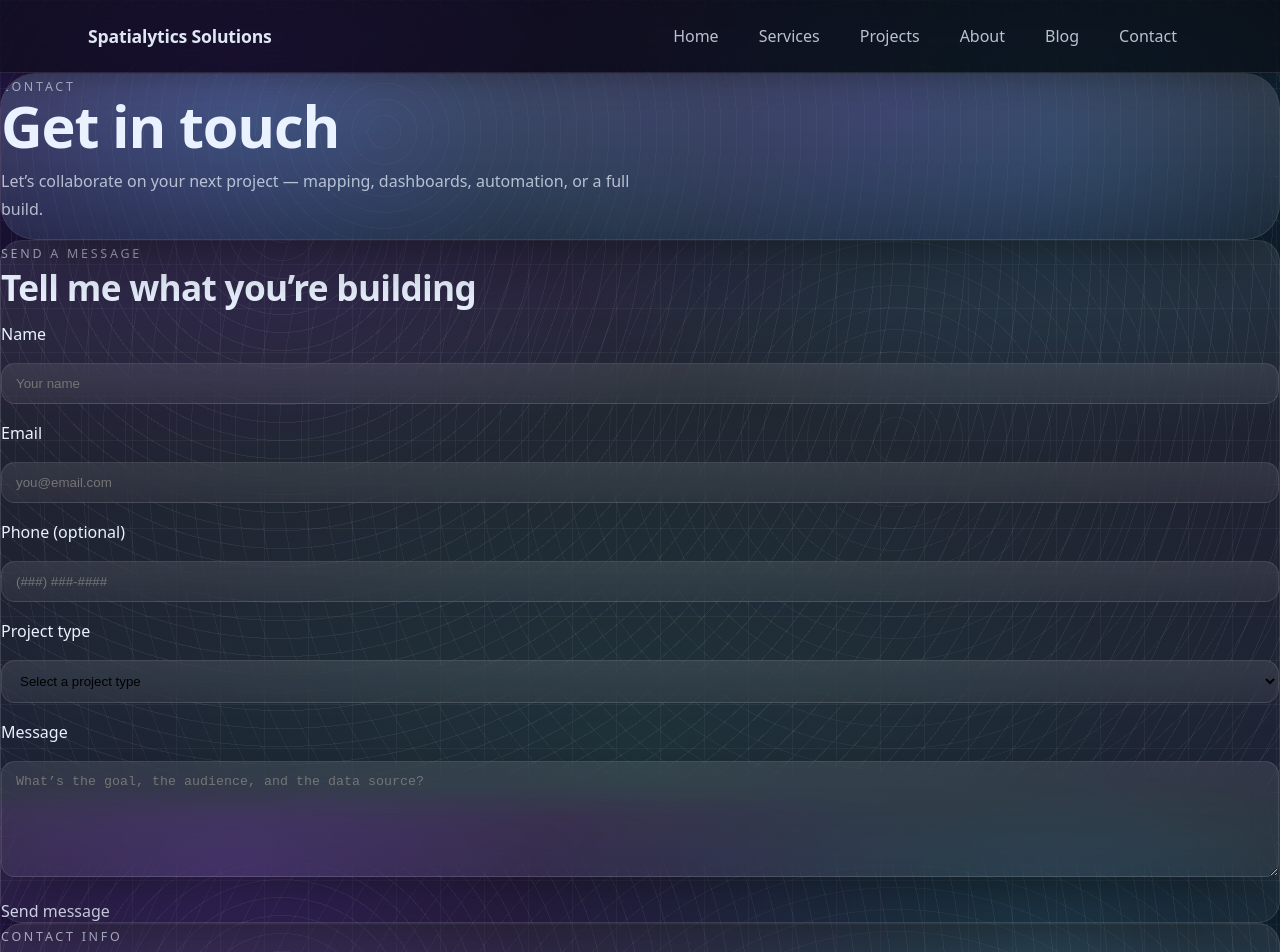
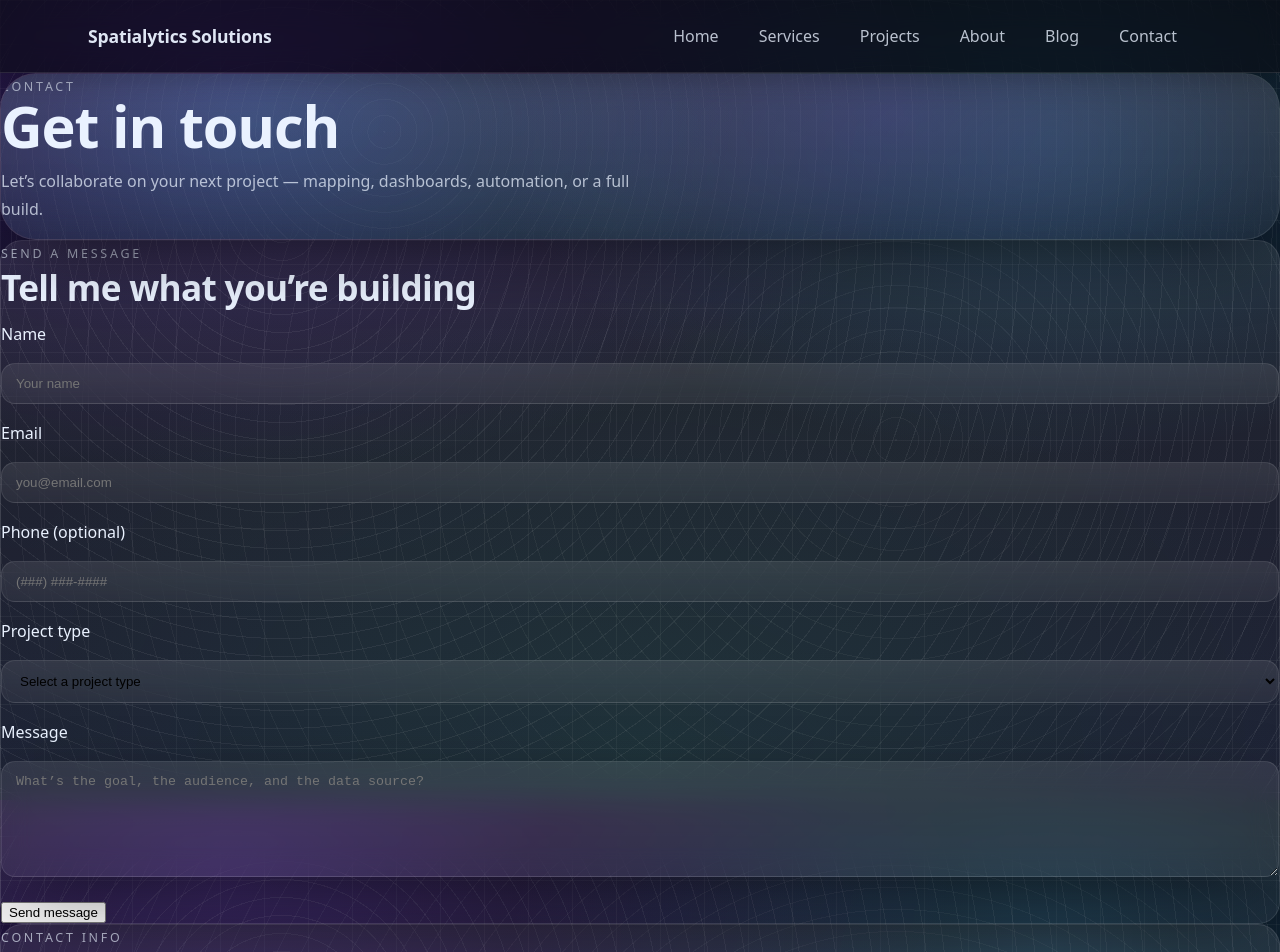
Before and after one commit to KristineMK72/spatialytics-next, a Next.js app: page /contact in a window 1280 px wide. Shown: the top 952 px of the page. Built offline with nearby package versions, Linux system fonts and the light colour scheme.

Commit message:
Update Button.tsx

```diff
--- a/src/components/Button.tsx
+++ b/src/components/Button.tsx
@@ -1,24 +1,58 @@
-import Link from "next/link";
+import React from "react";
 
-export default function Button({
-  href,
-  children,
-  variant = "primary",
-}: {
-  href: string;
+type Variant = "primary" | "ghost";
+
+type BaseProps = {
   children: React.ReactNode;
-  variant?: "primary" | "ghost";
-}) {
+  variant?: Variant;
+  className?: string;
+};
+
+type AnchorButtonProps = BaseProps &
+  React.AnchorHTMLAttributes<HTMLAnchorElement> & {
+    href: string;
+    asButton?: false;
+  };
+
+type RealButtonProps = BaseProps &
+  React.ButtonHTMLAttributes<HTMLButtonElement> & {
+    asButton: true;
+    href?: string; // optional when using real <button>
+  };
+
+type Props = AnchorButtonProps | RealButtonProps;
+
+function classes(variant: Variant, className: string) {
   const base =
-    "inline-flex items-center justify-center rounded-full px-5 py-3 font-semibold transition";
+    "inline-flex items-center justify-center rounded-full px-4 py-3 font-semibold transition " +
+    "border border-transparent";
   const primary =
-    "bg-white text-black hover:opacity-90";
+    "bg-gradient-to-r from-sky-400/95 to-violet-500/90 text-[#07101a] shadow-[0_14px_45px_-22px_rgba(56,189,248,0.6)] " +
+    "hover:translate-y-[-1px]";
   const ghost =
-    "border border-white/15 bg-white/5 text-white hover:bg-white/10";
+    "bg-white/5 text-white border-white/15 hover:bg-white/10 hover:border-white/20 hover:translate-y-[-1px]";
+  return [base, variant === "primary" ? primary : ghost, className].join(" ").trim();
+}
 
+export default function Button(props: Props) {
+  const variant = props.variant ?? "primary";
+  const className = classes(variant, props.className ?? "");
+
+  // Render a real <button>
+  if ("asButton" in props && props.asButton) {
+    const { children, asButton, variant: _v, className: _c, href: _href, ...rest } = props;
+    return (
+      <button className={className} {...rest}>
+        {children}
+      </button>
+    );
+  }
+
+  // Default render: <a>
+  const { children, variant: _v, className: _c, asButton, ...rest } = props;
   return (
-    <Link href={href} className={`${base} ${variant === "ghost" ? ghost : primary}`}>
+    <a className={className} {...rest}>
       {children}
-    </Link>
+    </a>
   );
 }
```
